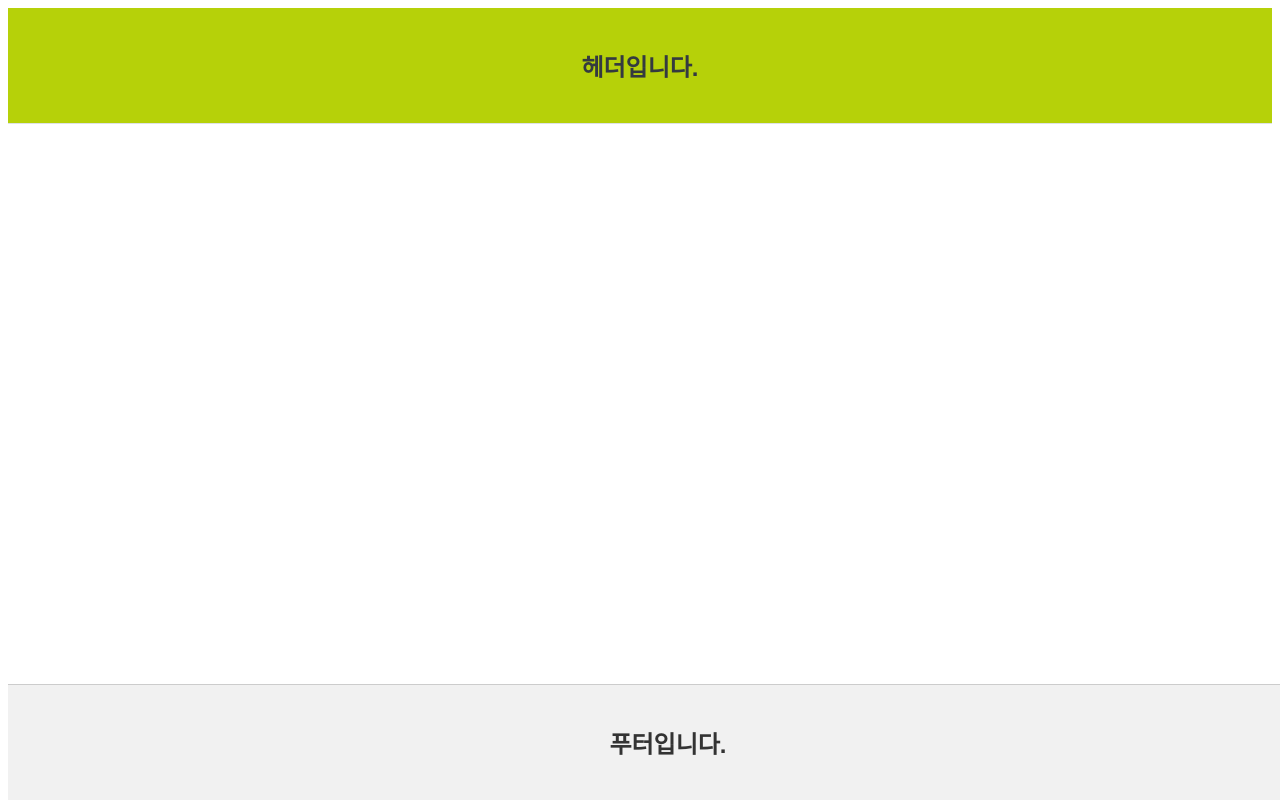
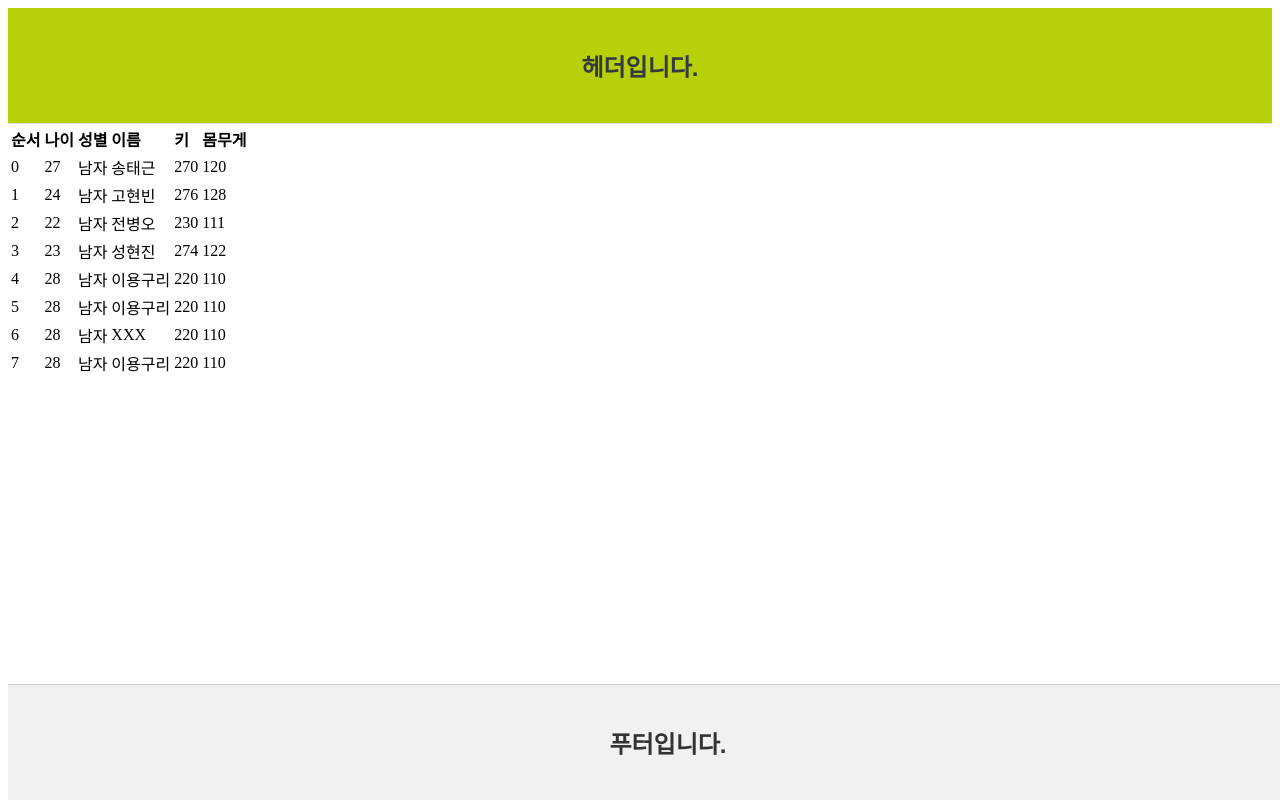
Before and after one commit to hyunjin0209/react-notice, a React (Create React App) app: page /dataTable in a window 1280 px wide. Before the commit this address had no page. Built offline with nearby package versions, Linux system fonts and the light colour scheme.

Commit message:
#4 study code merge

```diff
--- a/src/App.js
+++ b/src/App.js
@@ -1,24 +1,40 @@
-import Header from "./component/header";
 import "./css/header_footer.css";
-import Footer from "./component/footer";
-import Contentx1 from "./component/contents1";
-import Contentx2 from "./component/contents2";
+
 import {
   BrowserRouter as Router,
   Route,
   Routes,
   useLocation,
 } from "react-router-dom";
+
+import Header from "./component/header";
+import Footer from "./component/footer";
+import Component1 from "./component/contents1";
+import Component2 from "./component/contents2";
+import Calculator from "./component/calculator/calculator";
+import Table from "./component/dataTable/table";
+const Layout = () => {
+  const locate = useLocation();
+  console.log(locate);
+
+  return (
+    <>
+      {!locate.pathname.includes("/component2") && <Header />}
+      <Routes>
+        <Route exact path="/component" element={<Component1 />} />
+        <Route exact path="/component2" element={<Component2 />} />
+        <Route exact path="/calculator" element={<Calculator />} />
+        <Route exact path="/dataTable" element={<Table />} />
+      </Routes>
+      <Footer />
+    </>
+  );
+};
 function App() {
   return (
     <>
       <Router>
-        <Header />
-        <Routes>
-          <Route exact path="/componet" element={<Contentx1 />} />
-          <Route exact path="/a" element={<Contentx2 />} />
-        </Routes>
-        <Footer />
+        <Layout />
       </Router>
     </>
   );
--- /dev/null
+++ b/src/component/calculator/calculator.jsx
@@ -0,0 +1,28 @@
+import { useState } from "react";
+import Result from "./result";
+import Results from "./results";
+
+export default function Calculator() {
+  const [resultData, setResultdata] = useState(0);
+
+  const addplus = () => {
+    setResultdata(resultData + 1);
+    console.log(resultData + 1);
+  };
+  const [resultDatas, setResultdatas] = useState(0);
+  const minus = () => {
+    setResultdatas(resultDatas - 1);
+    console.log(resultDatas - 1);
+  };
+  return (
+    <>
+      <h3>1씩 더하기</h3>
+      <button onClick={addplus}>더하기</button>
+      <Result inputData={resultData} />
+      <h3>1씩 마이너스</h3>
+      <button onClick={minus}>마이너스</button>
+
+      <Results inputDatas={resultDatas} />
+    </>
+  );
+}
--- /dev/null
+++ b/src/component/calculator/result.jsx
@@ -0,0 +1,10 @@
+const Result = ({ inputData }) => {
+  return (
+    <>
+      <br />
+      <br />
+      <div>{inputData}</div>
+    </>
+  );
+};
+export default Result;
--- /dev/null
+++ b/src/component/calculator/results.jsx
@@ -0,0 +1,10 @@
+const Results = ({ inputDatas }) => {
+  return (
+    <>
+      <br />
+      <br />
+      <div>{inputDatas}</div>
+    </>
+  );
+};
+export default Results;
--- a/src/component/contents1.jsx
+++ b/src/component/contents1.jsx
@@ -1,7 +1,7 @@
-export default function Contentx1() {
+export default function Component1() {
   return (
     <>
-      <div>본문테스트</div>
+      <div>본문 테스트</div>
     </>
   );
 }
--- a/src/component/contents2.jsx
+++ b/src/component/contents2.jsx
@@ -1,7 +1,7 @@
-export default function Contentx2() {
+export default function Component2() {
   return (
     <>
-      <div>두번쨰 화면입니다</div>
+      <div>두번쨰 화면입니다.</div>
     </>
   );
 }
--- /dev/null
+++ b/src/component/dataTable/table.jsx
@@ -0,0 +1,34 @@
+import { Data } from "../util/tableData";
+export default function Table() {
+  const impData = Data;
+  return (
+    <>
+      <table>
+        <thead>
+          <tr style={{ fontWeight: "bold" }}>
+            <td>순서</td>
+            <td>나이</td>
+            <td>성별</td>
+            <td>이름</td>
+            <td>키</td>
+            <td>몸무게</td>
+          </tr>
+        </thead>
+        <tbody>
+          {impData.map((data, index) => (
+            <tr key={index}>
+              <td>{data.no}</td>
+              <td>{data.age}</td>
+              <td>{data.sex}</td>
+
+              <td>{data.name === "박혁거세" ? "XXX" : data.name}</td>
+
+              <td>{data.height}</td>
+              <td>{data.weight}</td>
+            </tr>
+          ))}
+        </tbody>
+      </table>
+    </>
+  );
+}
--- a/src/component/header.jsx
+++ b/src/component/header.jsx
@@ -1,9 +1,9 @@
+import React from "react";
+
 export default function Header() {
   return (
-    <>
-      <div className="header">
-        <h2>헤더입니다.</h2>
-      </div>
-    </>
+    <div className="header">
+      <h2>헤더입니다.</h2>
+    </div>
   );
 }
--- /dev/null
+++ b/src/component/util/tableData.js
@@ -0,0 +1,66 @@
+export const Data = [
+  {
+    no: 0,
+    age: 27,
+    sex: "남자",
+    name: "송태근",
+    height: 270,
+    weight: 120,
+  },
+  {
+    no: 1,
+    age: 24,
+    sex: "남자",
+    name: "고현빈",
+    height: 276,
+    weight: 128,
+  },
+  {
+    no: 2,
+    age: 22,
+    sex: "남자",
+    name: "전병오",
+    height: 230,
+    weight: 111,
+  },
+  {
+    no: 3,
+    age: 23,
+    sex: "남자",
+    name: "성현진",
+    height: 274,
+    weight: 122,
+  },
+  {
+    no: 4,
+    age: 28,
+    sex: "남자",
+    name: "이용구리",
+    height: 220,
+    weight: 110,
+  },
+  {
+    no: 5,
+    age: 28,
+    sex: "남자",
+    name: "이용구리",
+    height: 220,
+    weight: 110,
+  },
+  {
+    no: 6,
+    age: 28,
+    sex: "남자",
+    name: "박혁거세",
+    height: 220,
+    weight: 110,
+  },
+  {
+    no: 7,
+    age: 28,
+    sex: "남자",
+    name: "이용구리",
+    height: 220,
+    weight: 110,
+  },
+];
--- a/src/index.js
+++ b/src/index.js
@@ -1,11 +1,6 @@
 import React from "react";
 import ReactDOM from "react-dom/client";
-
 import App from "./App";
 
 const root = ReactDOM.createRoot(document.getElementById("root"));
-root.render(
-  <React.StrictMode>
-    <App />
-  </React.StrictMode>
-);
+root.render(<App />);
```
Also changed, not shown: src/reportWebVitals.js (added, +13 -0 lines), src/setupTests.js (added, +5 -0 lines).
